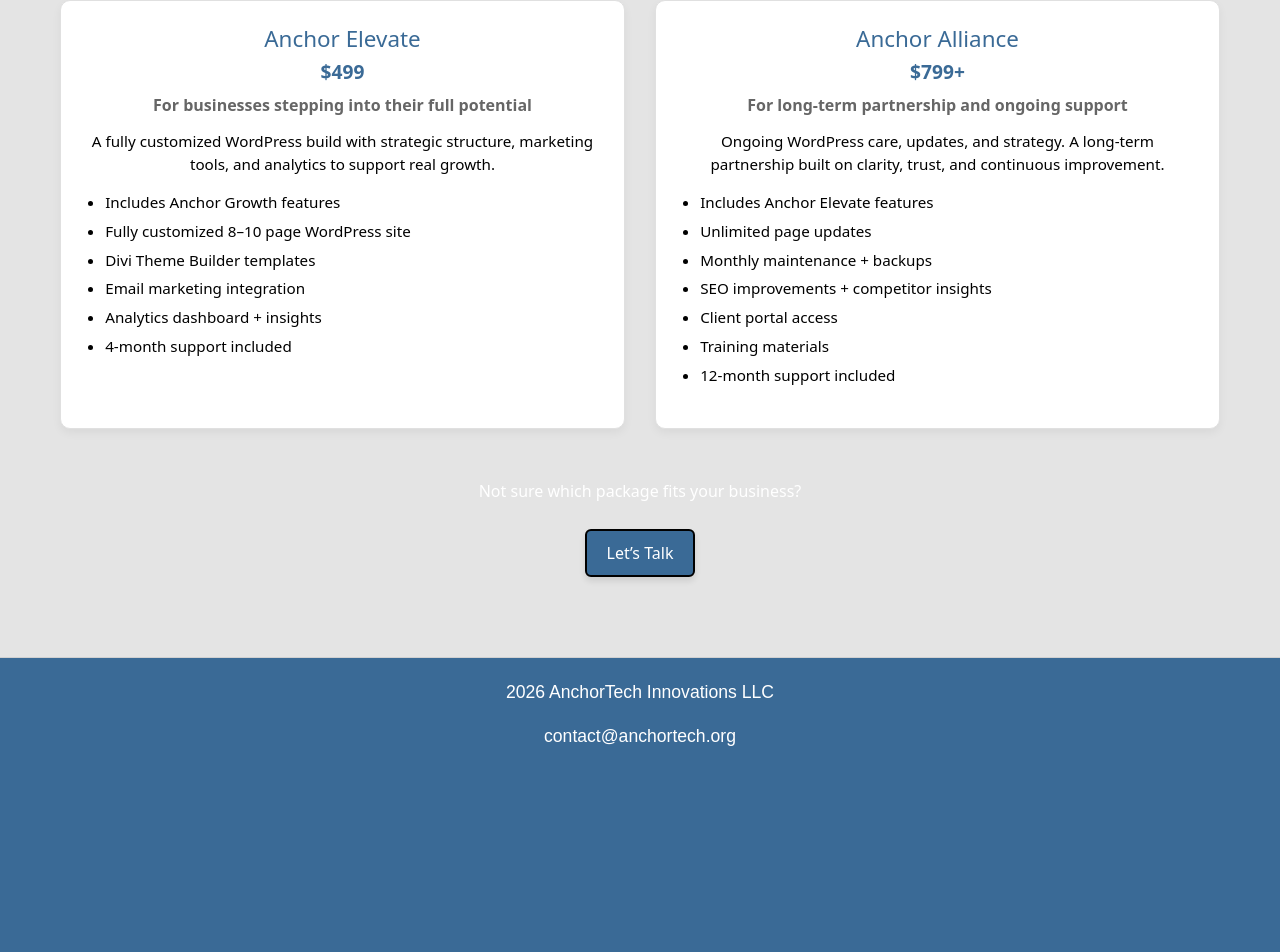
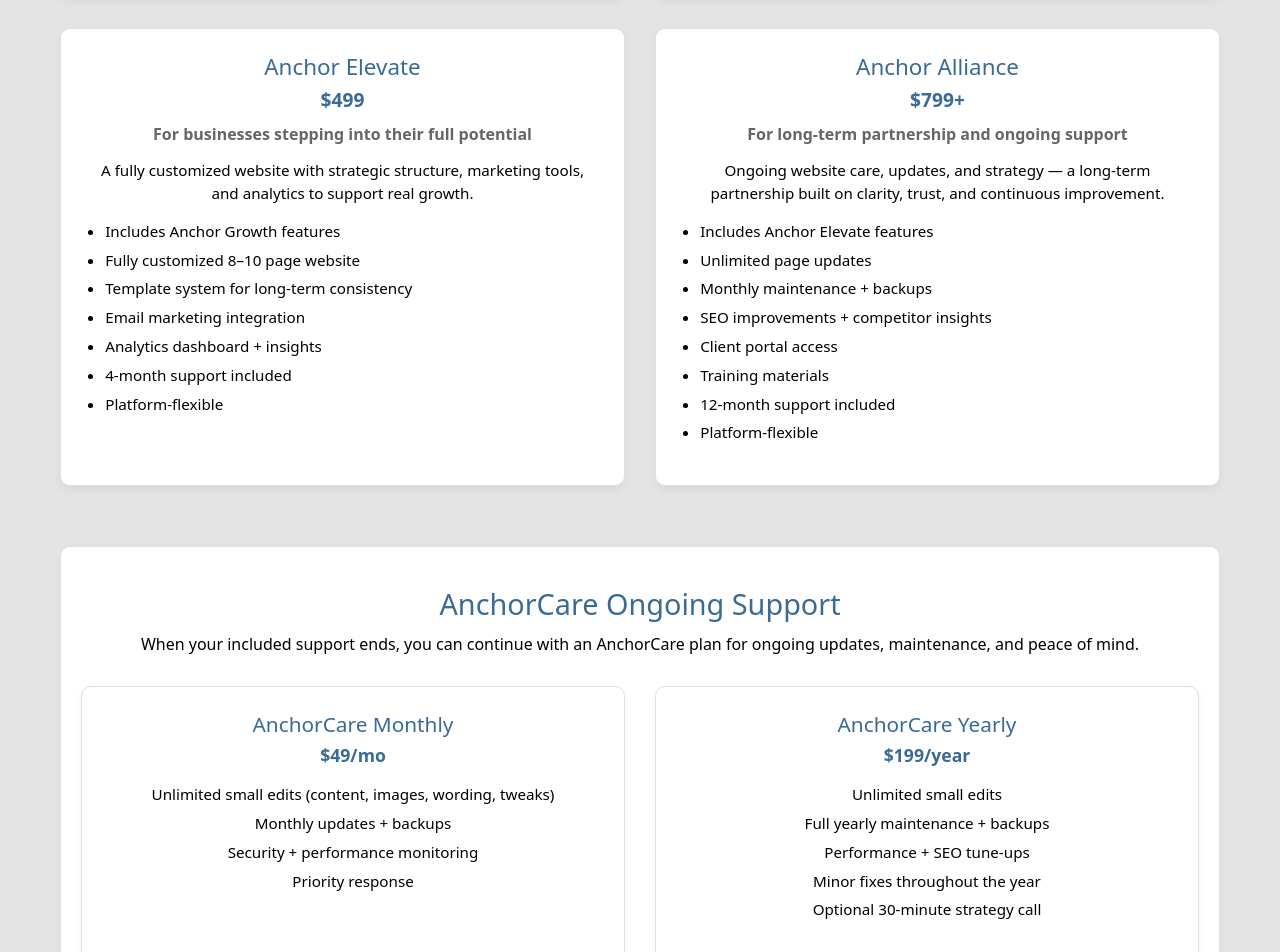
Before and after one commit to jboe26/AnchorTech2026, a React (Create React App) app: page /services in a window 1280 px wide. Shown: the part 681-1633 px from the top of the page. Before the commit the page ends 1451 px from the top, so only its background shows below. Built offline with nearby package versions, Linux system fonts and the light colour scheme.

Commit message:
updated services

```diff
--- a/src/components/Footer.js
+++ b/src/components/Footer.js
@@ -2,7 +2,7 @@
 import '../components/Footer.css';
 
 const Footer = () => {
-    const contactEmail = "contact@anchortech.org";
+    const contactEmail = "joshboepple@anchortech.org";
     const currentYear = new Date().getFullYear();
 
     return (
--- a/src/components/Services.js
+++ b/src/components/Services.js
@@ -7,12 +7,13 @@
     price: "$149",
     subtitle: "For businesses getting started",
     description:
-      "A clean, simple WordPress build that gives new businesses a solid, editable foundation online.",
+      "A clean, intentional website that gives your business a solid, editable foundation online — built on the platform that fits you best.",
     features: [
-      "Custom 3‑page WordPress site",
-      "Built with Divi for easy editing",
+      "Custom 3‑page website",
+      "Built for easy editing",
       "Starter SEO setup",
-      "1‑month support + training"
+      "1‑month support + training",
+      "Platform‑flexible (WordPress, Squarespace, Wix, Shopify)"
     ]
   },
   {
@@ -20,13 +21,14 @@
     price: "$299",
     subtitle: "For businesses strengthening their identity",
     description:
-      "A more complete WordPress presence with additional pages, refined structure, and tools to help you grow confidently.",
+      "A more complete online presence with refined structure, better flow, and tools that help you grow confidently.",
     features: [
       "Includes Anchor Foundation features",
-      "Expanded 5‑page WordPress site",
+      "Expanded 5‑page website",
       "Branding + layout refinement",
       "Contact form + basic automations",
-      "2‑month support + training"
+      "2‑month support + training",
+      "Platform‑flexible"
     ]
   },
   {
@@ -34,14 +36,15 @@
     price: "$499",
     subtitle: "For businesses stepping into their full potential",
     description:
-      "A fully customized WordPress build with strategic structure, marketing tools, and analytics to support real growth.",
+      "A fully customized website with strategic structure, marketing tools, and analytics to support real growth.",
     features: [
       "Includes Anchor Growth features",
-      "Fully customized 8–10 page WordPress site",
-      "Divi Theme Builder templates",
+      "Fully customized 8–10 page website",
+      "Template system for long‑term consistency",
       "Email marketing integration",
       "Analytics dashboard + insights",
-      "4‑month support included"
+      "4‑month support included",
+      "Platform‑flexible"
     ]
   },
   {
@@ -49,7 +52,7 @@
     price: "$799+",
     subtitle: "For long‑term partnership and ongoing support",
     description:
-      "Ongoing WordPress care, updates, and strategy. A long‑term partnership built on clarity, trust, and continuous improvement.",
+      "Ongoing website care, updates, and strategy — a long‑term partnership built on clarity, trust, and continuous improvement.",
     features: [
       "Includes Anchor Elevate features",
       "Unlimited page updates",
@@ -57,10 +60,41 @@
       "SEO improvements + competitor insights",
       "Client portal access",
       "Training materials",
-      "12‑month support included"
+      "12‑month support included",
+      "Platform‑flexible"
     ]
   }
 ];
+
+// Ongoing support options
+const supportOptions = {
+  title: "AnchorCare Ongoing Support",
+  description:
+    "When your included support ends, you can continue with an AnchorCare plan for ongoing updates, maintenance, and peace of mind.",
+  plans: [
+    {
+      name: "AnchorCare Monthly",
+      price: "$49/mo",
+      features: [
+        "Unlimited small edits (content, images, wording, tweaks)",
+        "Monthly updates + backups",
+        "Security + performance monitoring",
+        "Priority response"
+      ]
+    },
+    {
+      name: "AnchorCare Yearly",
+      price: "$199/year",
+      features: [
+        "Unlimited small edits",
+        "Full yearly maintenance + backups",
+        "Performance + SEO tune‑ups",
+        "Minor fixes throughout the year",
+        "Optional 30‑minute strategy call"
+      ]
+    }
+  ]
+};
 
 const Services = () => {
   return (
@@ -88,6 +122,26 @@
         ))}
       </div>
 
+      {/* AnchorCare Support Section */}
+      <div className="support-section">
+        <h2>{supportOptions.title}</h2>
+        <p className="support-description">{supportOptions.description}</p>
+
+        <div className="support-grid">
+          {supportOptions.plans.map((plan, idx) => (
+            <div key={idx} className="support-card">
+              <h3 className="support-name">{plan.name}</h3>
+              <p className="support-price">{plan.price}</p>
+              <ul className="support-features">
+                {plan.features.map((feature, i) => (
+                  <li key={i}>{feature}</li>
+                ))}
+              </ul>
+            </div>
+          ))}
+        </div>
+      </div>
+
       <div className="services-cta">
         <p>Not sure which package fits your business?</p>
         <a href="/contact" className="cta-button">
--- a/src/style.css
+++ b/src/style.css
@@ -520,6 +520,82 @@
     /* Adds an underline effect */
 }
 
+/* AnchorCare Support Section */
+.support-section {
+    margin-top: 60px;
+    padding: 40px 20px;
+    background-color: #ffffff;
+    border-radius: 10px;
+    border: 1px solid #e0e0e0;
+    box-shadow: 0 4px 12px rgba(0, 0, 0, 0.04);
+    text-align: center;
+}
+
+.support-section h2 {
+    font-size: 1.8rem;
+    color: #3A6A96;
+    margin-bottom: 10px;
+}
+
+.support-description {
+    font-size: 1rem;
+    color: #000;
+    margin-bottom: 30px;
+}
+
+/* Support Grid */
+.support-grid {
+    display: grid;
+    grid-template-columns: repeat(2, 1fr);
+    gap: 30px;
+}
+
+/* Support Card */
+.support-card {
+    background-color: #fff;
+    border: 1px solid #e0e0e0;
+    border-radius: 10px;
+    padding: 25px;
+    box-shadow: 0 4px 10px rgba(0, 0, 0, 0.05);
+    transition: transform 0.2s ease, box-shadow 0.2s ease;
+}
+
+.support-card:hover {
+    transform: translateY(-4px);
+    box-shadow: 0 6px 14px rgba(0, 0, 0, 0.08);
+}
+
+.support-name {
+    font-size: 1.3rem;
+    color: #3A6A96;
+    margin-bottom: 5px;
+}
+
+.support-price {
+    font-size: 1.1rem;
+    font-weight: bold;
+    color: #3A6A96;
+    margin-bottom: 15px;
+}
+
+.support-features {
+    list-style-type: none;
+    padding-left: 0;
+}
+
+.support-features li {
+    margin-bottom: 6px;
+    font-size: 0.95rem;
+    color: #000;
+}
+
+/* Mobile */
+@media (max-width: 768px) {
+    .support-grid {
+        grid-template-columns: 1fr;
+    }
+}
+
 
 /* Responsive Design */
 @media screen and (max-width: 768px) {
```
